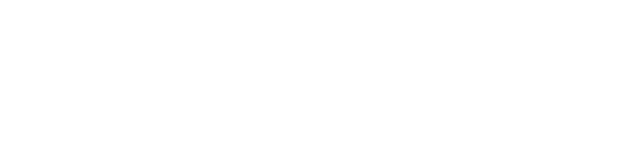
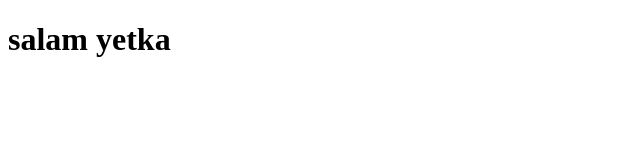
Before and after one commit to 0rkhan/0rkhan.github.io, a plain HTML site: page index.html in a window 1280 px wide. Shown: the whole page, without its empty margins (0-640 px from the left). Drawn offline with Linux system fonts and the light colour scheme.

Commit message:
Update index.html

```diff
--- a/index.html
+++ b/index.html
@@ -6,6 +6,6 @@
     <title>Orkhan</title>
 </head>
 <body>
-
+    <h1>salam yetka</h1>
 </body>
 </html>
```
